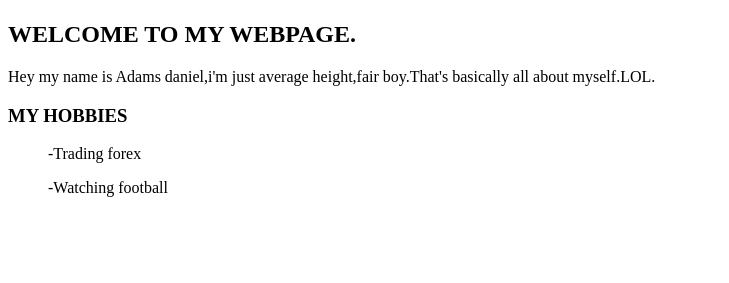
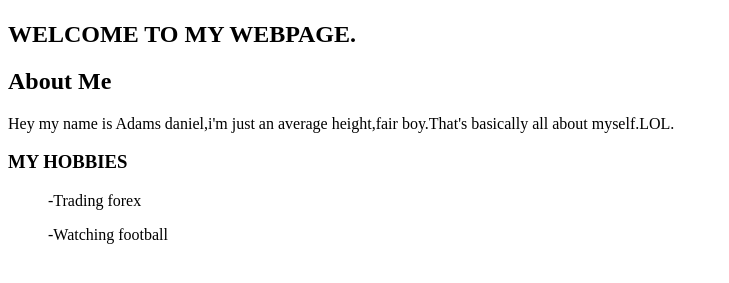
Before and after one commit to AdamsdanielAttah/My-first-website-page, a plain HTML site: page index.html in a window 1280 px wide. Shown: the part 211-494 px from the top of the page, without its empty margins (0-729 px from the left). Drawn offline with Linux system fonts and the light colour scheme.

Commit message:
Update index.html

```diff
--- a/index.html
+++ b/index.html
@@ -7,7 +7,8 @@
 </head>
 <body><img src="c:\Users\Admin\Documents\IMG-20230812-WA0112.jpg" width="200" height="200">
     <h2>WELCOME TO MY WEBPAGE.</h2>
-    <p>Hey my name is Adams daniel,i'm just average height,fair boy.That's basically all about myself.LOL. </p>
+    <h2>About Me</h2>
+    <p>Hey my name is Adams daniel,i'm just an average height,fair boy.That's basically all about myself.LOL. </p>
     <H3>MY HOBBIES</H3>
     <ul>-Trading forex</ul>
     <ul>-Watching football</ul>
```
